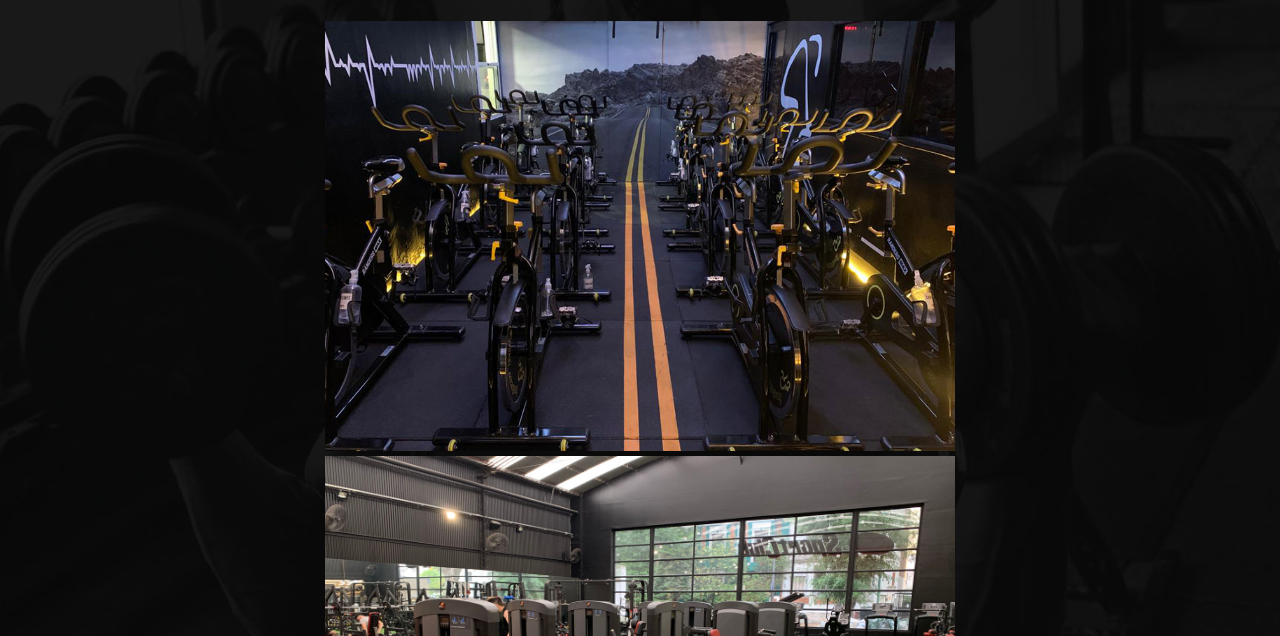
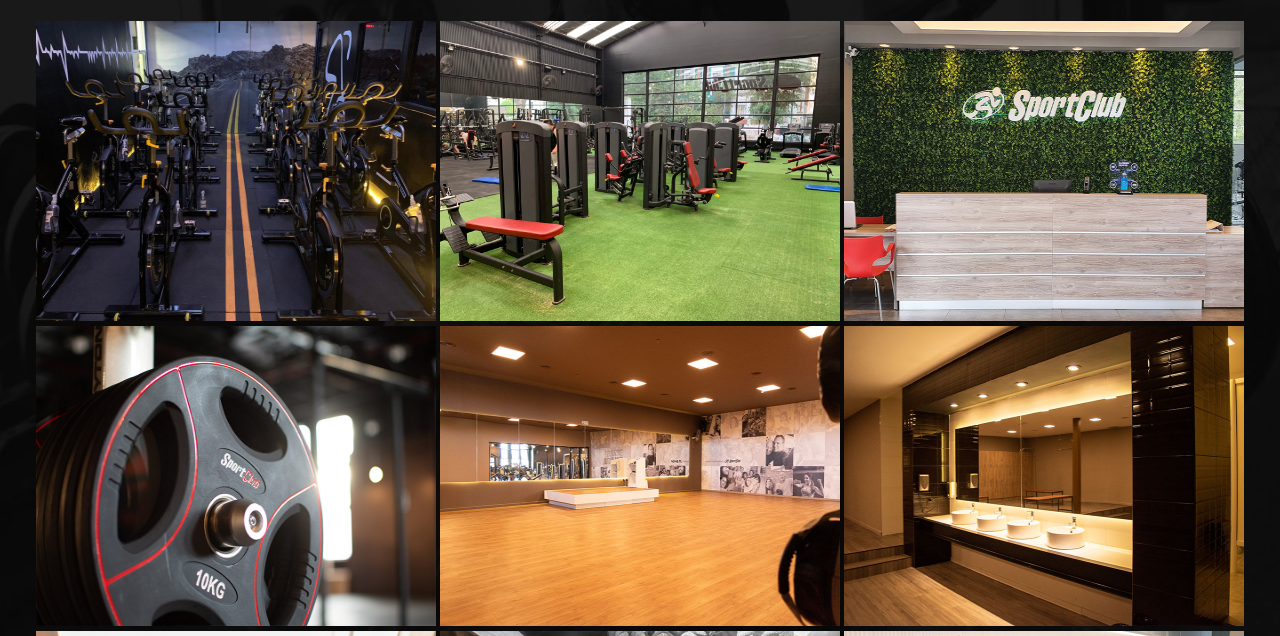
Before and after one commit to wolfzant/WilliamFerreyra, a plain HTML site: page page/galeria.html in a window 1280 px wide. Shown: the part 164-800 px from the top of the page. Drawn offline with nearby package versions, Linux system fonts and the light colour scheme.

Commit message:
agrego animación a la galería de fotos

```diff
--- a/css/styles.css
+++ b/css/styles.css
@@ -159,8 +159,14 @@ main {
 }
 
 .galeria {
-    height: 430px;
-    width: 630px;
+    height: 300px;
+    width: 400px;
+    transition: height 1s, width 1s;
+}
+
+.galeria:hover {
+    height: 350px;
+    width: 500px;
 }
 
 .map {
```
